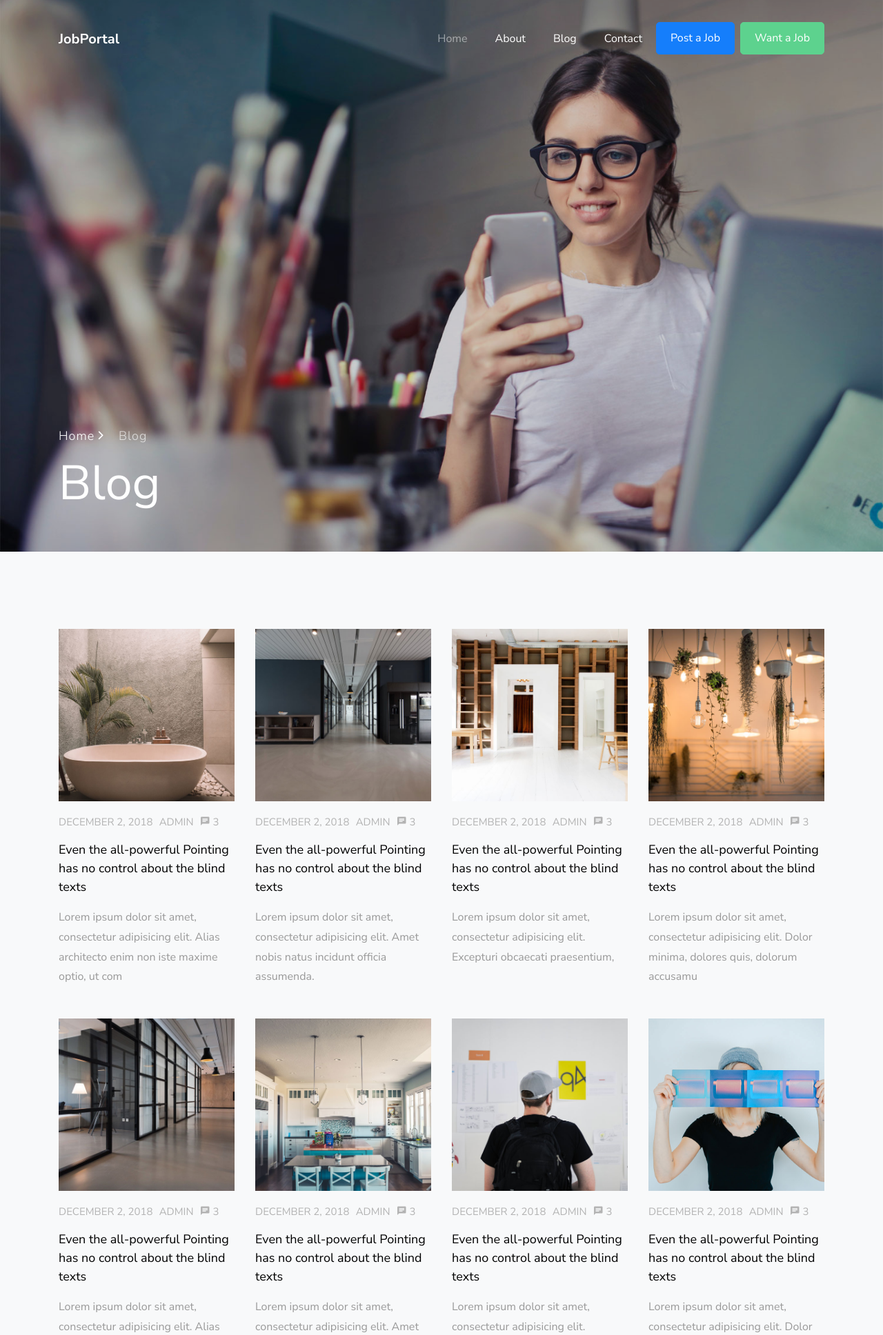
After one commit to gurnitha/dj5-jobportal, a Django app: page /blog/ in a window 1280 px wide. The commit adds this page. Shown: the top 1936 px of the page at 69% size. Run offline with Django 5.2, Linux system fonts and the light colour scheme; some libraries are stand-ins or nearby versions; some web fonts are replaced.

Commit message:
7. Membuat laman blog posts_list

```diff
--- /dev/null
+++ b/apps/blog/urls.py
@@ -0,0 +1,14 @@
+# apps/blog/urls.py
+
+# Django modules
+from django.urls import path
+
+# My modules
+from blog import views
+
+# namespace
+app_name = 'blog'
+
+urlpatterns = [
+    path('blog/', views.posts_list_view, name='posts_list'),
+]
--- a/apps/blog/views.py
+++ b/apps/blog/views.py
@@ -1,3 +1,10 @@
+# apps/blog/views.py
+
+# Django modules
 from django.shortcuts import render
 
 # Create your views here.
+
+
+def posts_list_view(request):
+	return render(request, 'blog/posts_list.html')
--- a/config/urls.py
+++ b/config/urls.py
@@ -7,5 +7,7 @@ from django.urls import path, include
 urlpatterns = [
     # jobs
     path('', include('jobs.urls', namespace='jobs')),
+    # blog
+    path('', include('blog.urls', namespace='blog')),
     path('admin/', admin.site.urls),
 ]
--- /dev/null
+++ b/templates/blog/posts_list.html
@@ -0,0 +1,168 @@
+<!-- templates/blog/posts_list.html -->
+
+{% extends 'base.html' %}
+
+{% block title %} {{ block.super }} Blog {% endblock title %}
+
+{% load static %}
+
+{% block content %}
+
+    <div class="hero-wrap js-fullheight" style="background-image: url('{% static 'images/bg_2.jpg' %}');" data-stellar-background-ratio="0.5">
+        <div class="overlay"></div>
+        <div class="container">
+            <div class="row no-gutters slider-text js-fullheight align-items-end justify-content-start" data-scrollax-parent="true">
+                <div class="col-md-8 ftco-animate text-center text-md-left mb-5" data-scrollax=" properties: { translateY: '70%' }">
+                    <p class="breadcrumbs" data-scrollax="properties: { translateY: '30%', opacity: 1.6 }"><span class="mr-3"><a href="index.html">Home <i class="ion-ios-arrow-forward"></i></a></span> <span>Blog</span></p>
+                    <h1 class="mb-3 bread" data-scrollax="properties: { translateY: '30%', opacity: 1.6 }">Blog</h1>
+                </div>
+            </div>
+        </div>
+    </div>
+    <section class="ftco-section bg-light">
+        <div class="container">
+            <div class="row d-flex">
+                <div class="col-md-3 d-flex ftco-animate">
+                    <div class="blog-entry align-self-stretch">
+                        <a href="blog-single.html" class="block-20" style="background-image: url('{% static 'images/image_1.jpg' %}');">
+                        </a>
+                        <div class="text mt-3">
+                            <div class="meta mb-2">
+                                <div><a href="#">December 2, 2018</a></div>
+                                <div><a href="#">Admin</a></div>
+                                <div><a href="#" class="meta-chat"><span class="icon-chat"></span> 3</a></div>
+                            </div>
+                            <h3 class="heading"><a href="#">Even the all-powerful Pointing has no control about the blind texts</a></h3>
+                            <p>Lorem ipsum dolor sit amet, consectetur adipisicing elit. Alias architecto enim non iste maxime optio, ut com</p>
+                        </div>
+                    </div>
+                </div>
+                <div class="col-md-3 d-flex ftco-animate">
+                    <div class="blog-entry align-self-stretch">
+                        <a href="blog-single.html" class="block-20" style="background-image: url('{% static 'images/image_2.jpg' %}');">
+                        </a>
+                        <div class="text mt-3">
+                            <div class="meta mb-2">
+                                <div><a href="#">December 2, 2018</a></div>
+                                <div><a href="#">Admin</a></div>
+                                <div><a href="#" class="meta-chat"><span class="icon-chat"></span> 3</a></div>
+                            </div>
+                            <h3 class="heading"><a href="#">Even the all-powerful Pointing has no control about the blind texts</a></h3>
+                            <p>Lorem ipsum dolor sit amet, consectetur adipisicing elit. Amet nobis natus incidunt officia assumenda.</p>
+                        </div>
+                    </div>
+                </div>
+                <div class="col-md-3 d-flex ftco-animate">
+                    <div class="blog-entry align-self-stretch">
+                        <a href="blog-single.html" class="block-20" style="background-image: url('{% static 'images/image_3.jpg' %}');">
+                        </a>
+                        <div class="text mt-3">
+                            <div class="meta mb-2">
+                                <div><a href="#">December 2, 2018</a></div>
+                                <div><a href="#">Admin</a></div>
+                                <div><a href="#" class="meta-chat"><span class="icon-chat"></span> 3</a></div>
+                            </div>
+                            <h3 class="heading"><a href="#">Even the all-powerful Pointing has no control about the blind texts</a></h3>
+                            <p>Lorem ipsum dolor sit amet, consectetur adipisicing elit. Excepturi obcaecati praesentium,</p>
+                        </div>
+                    </div>
+                </div>
+                <div class="col-md-3 d-flex ftco-animate">
+                    <div class="blog-entry align-self-stretch">
+                        <a href="blog-single.html" class="block-20" style="background-image: url('{% static 'images/image_4.jpg' %}');">
+                        </a>
+                        <div class="text mt-3">
+                            <div class="meta mb-2">
+                                <div><a href="#">December 2, 2018</a></div>
+                                <div><a href="#">Admin</a></div>
+                                <div><a href="#" class="meta-chat"><span class="icon-chat"></span> 3</a></div>
+                            </div>
+                            <h3 class="heading"><a href="#">Even the all-powerful Pointing has no control about the blind texts</a></h3>
+                            <p>Lorem ipsum dolor sit amet, consectetur adipisicing elit. Dolor minima, dolores quis, dolorum accusamu</p>
+                        </div>
+                    </div>
+                </div>
+                <div class="col-md-3 d-flex ftco-animate">
+                    <div class="blog-entry align-self-stretch">
+                        <a href="blog-single.html" class="block-20" style="background-image: url('{% static 'images/image_5.jpg' %}');">
+                        </a>
+                        <div class="text mt-3">
+                            <div class="meta mb-2">
+                                <div><a href="#">December 2, 2018</a></div>
+                                <div><a href="#">Admin</a></div>
+                                <div><a href="#" class="meta-chat"><span class="icon-chat"></span> 3</a></div>
+                            </div>
+                            <h3 class="heading"><a href="#">Even the all-powerful Pointing has no control about the blind texts</a></h3>
+                            <p>Lorem ipsum dolor sit amet, consectetur adipisicing elit. Alias architecto enim non iste maxime optio, ut com</p>
+                        </div>
+                    </div>
+                </div>
+                <div class="col-md-3 d-flex ftco-animate">
+                    <div class="blog-entry align-self-stretch">
+                        <a href="blog-single.html" class="block-20" style="background-image: url('{% static 'images/image_6.jpg' %}');">
+                        </a>
+                        <div class="text mt-3">
+                            <div class="meta mb-2">
+                                <div><a href="#">December 2, 2018</a></div>
+                                <div><a href="#">Admin</a></div>
+                                <div><a href="#" class="meta-chat"><span class="icon-chat"></span> 3</a></div>
+                            </div>
+                            <h3 class="heading"><a href="#">Even the all-powerful Pointing has no control about the blind texts</a></h3>
+                            <p>Lorem ipsum dolor sit amet, consectetur adipisicing elit. Amet nobis natus incidunt officia assumenda.</p>
+                        </div>
+                    </div>
+                </div>
+                <div class="col-md-3 d-flex ftco-animate">
+                    <div class="blog-entry align-self-stretch">
+                        <a href="blog-single.html" class="block-20" style="background-image: url('{% static 'images/image_7.jpg' %}');">
+                        </a>
+                        <div class="text mt-3">
+                            <div class="meta mb-2">
+                                <div><a href="#">December 2, 2018</a></div>
+                                <div><a href="#">Admin</a></div>
+                                <div><a href="#" class="meta-chat"><span class="icon-chat"></span> 3</a></div>
+                            </div>
+                            <h3 class="heading"><a href="#">Even the all-powerful Pointing has no control about the blind texts</a></h3>
+                            <p>Lorem ipsum dolor sit amet, consectetur adipisicing elit. Excepturi obcaecati praesentium,</p>
+                        </div>
+                    </div>
+                </div>
+                <div class="col-md-3 d-flex ftco-animate">
+                    <div class="blog-entry align-self-stretch">
+                        <a href="blog-single.html" class="block-20" style="background-image: url('{% static 'images/image_8.jpg' %}');">
+                        </a>
+                        <div class="text mt-3">
+                            <div class="meta mb-2">
+                                <div><a href="#">December 2, 2018</a></div>
+                                <div><a href="#">Admin</a></div>
+                                <div><a href="#" class="meta-chat"><span class="icon-chat"></span> 3</a></div>
+                            </div>
+                            <h3 class="heading"><a href="#">Even the all-powerful Pointing has no control about the blind texts</a></h3>
+                            <p>Lorem ipsum dolor sit amet, consectetur adipisicing elit. Dolor minima, dolores quis, dolorum accusamu</p>
+                        </div>
+                    </div>
+                </div>
+            </div>
+            <div class="row mt-5">
+                <div class="col text-center">
+                    <div class="block-27">
+                        <ul>
+                            <li><a href="#">&lt;</a></li>
+                            <li class="active"><span>1</span></li>
+                            <li><a href="#">2</a></li>
+                            <li><a href="#">3</a></li>
+                            <li><a href="#">4</a></li>
+                            <li><a href="#">5</a></li>
+                            <li><a href="#">&gt;</a></li>
+                        </ul>
+                    </div>
+                </div>
+            </div>
+        </div>
+    </section>
+
+   	<!--============================= News letter =============================-->
+    {% include 'components/09_news_letter.html' %}
+	<!--============================= News letter end =============================-->
+
+{% endblock content %}
--- a/templates/components/01_navbar.html
+++ b/templates/components/01_navbar.html
@@ -10,7 +10,7 @@
                 <ul class="navbar-nav ml-auto">
                     <li class="nav-item active"><a href="index.html" class="nav-link">Home</a></li>
                     <li class="nav-item"><a href="about.html" class="nav-link">About</a></li>
-                    <li class="nav-item"><a href="blog.html" class="nav-link">Blog</a></li>
+                    <li class="nav-item"><a href="{% url 'blog:posts_list' %}" class="nav-link">Blog</a></li>
                     <li class="nav-item"><a href="contact.html" class="nav-link">Contact</a></li>
                     <li class="nav-item cta mr-md-2"><a href="new-post.html" class="nav-link">Post a Job</a></li>
                     <li class="nav-item cta cta-colored"><a href="job-post.html" class="nav-link">Want a Job</a></li>
```
Also changed, not shown: README.md.
